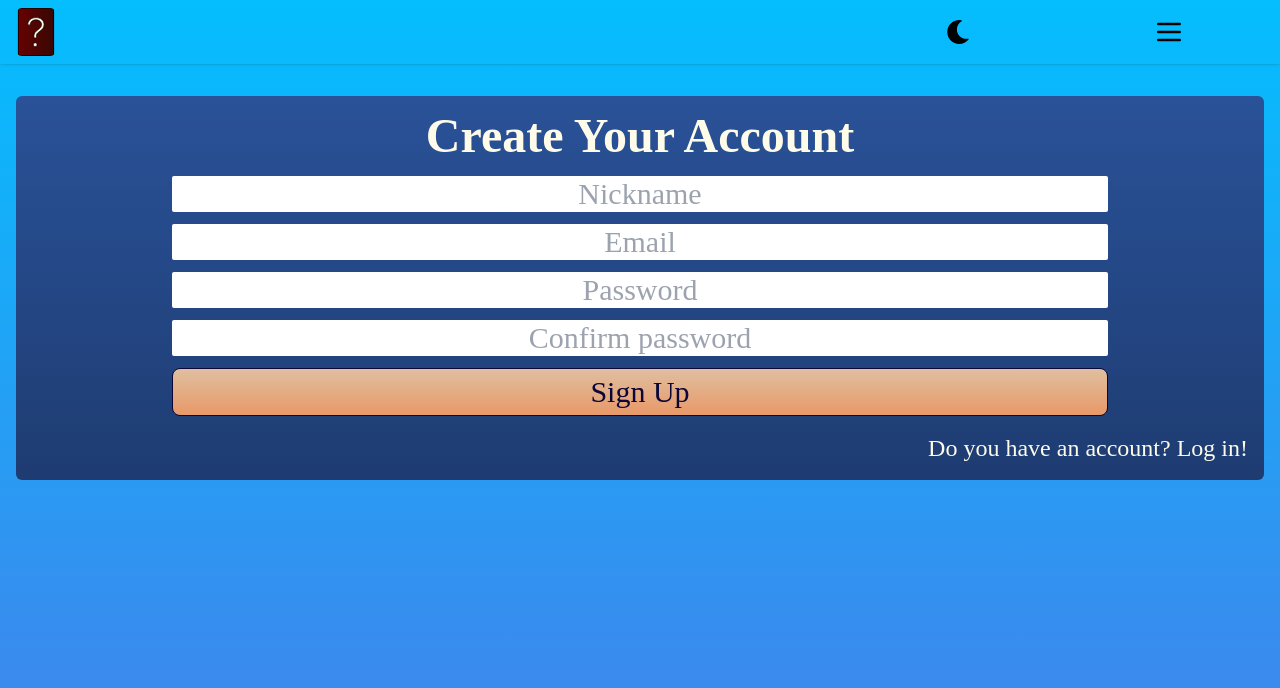
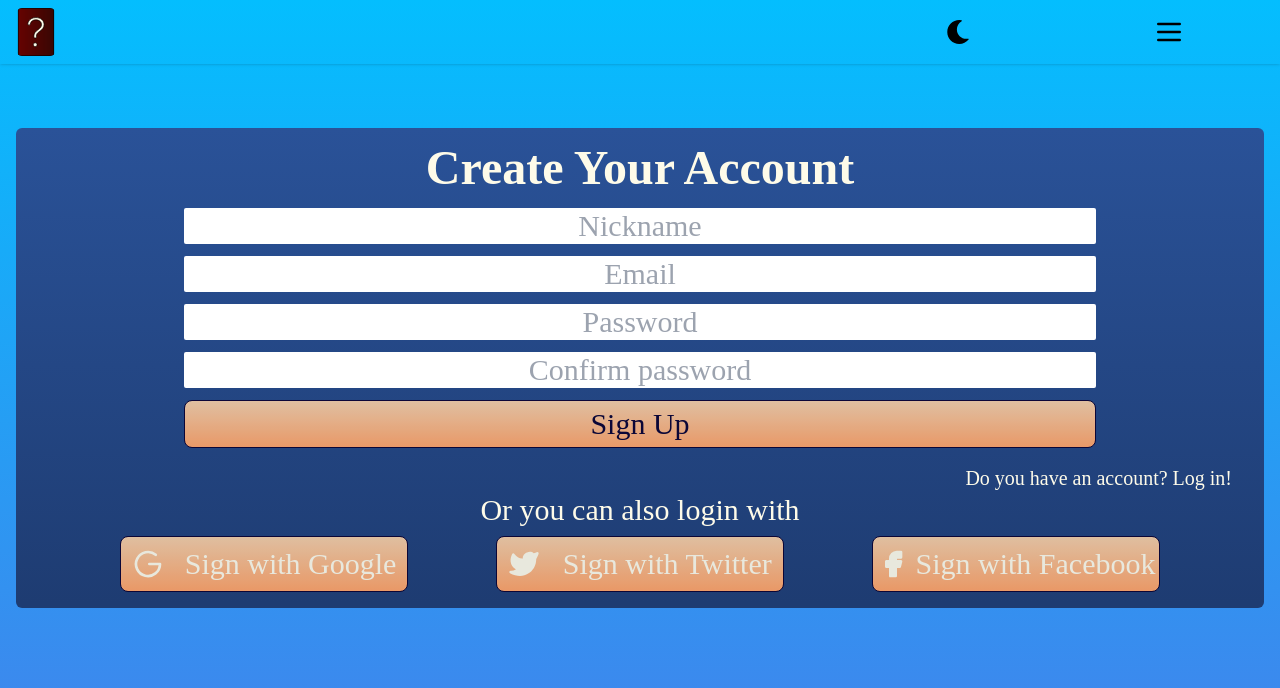
Before and after one commit to deiviiss/memory-game, a React (Vite) app: page /signup in a window 1280 px wide. Shown: the top 688 px of the page. Built offline with nearby package versions, Linux system fonts and the light colour scheme; a web font is replaced by a local one.

Commit message:
style: :lipstick: Simplify login & signup

```diff
--- a/src/pages/LoginPage.jsx
+++ b/src/pages/LoginPage.jsx
@@ -2,17 +2,17 @@ import { Link } from 'react-router-dom'
 
 export default function LoginPage () {
   return (
-    <div className="w-screen h-full flex justify-center items-center text-secondary overflow-hidden md:pt-12">
-      <div className="w-full h-auto flex flex-col justify-evenly my-8 mx-4 p-4 bg-secondary-gradient rounded-md md:flex-row lg:text-4xl dark:bg-dark-secondary-gradient">
-        <div className="md:w-1/2 md:space-y-4">
+    <div className="w-screen h-full flex justify-center items-center text-secondary overflow-hidden md:pt-8">
+      <div className="w-full h-auto flex flex-col justify-evenly my-8 mx-4 p-4 bg-secondary-gradient rounded-md lg:text-4xl dark:bg-dark-secondary-gradient">
+        <div className="md:space-y-4">
           <Link
             to="/signup"
-            className="flex justify-end pt-4 pr-2 text-xl pb-2 hover:underline md:justify-start md:p-0 lg:text-2xl"
+            className="flex justify-end pt-4 pr-2 text-xl pb-2 hover:underline md:p-0 lg:text-2xl"
           >
             Don&apos;t have an account? Sign up!
           </Link>
           <div className="flex flex-col items-center space-y-2 lg:space-y-4">
-            <h4 className="font-bold lg:text-5xl">Login To Your Account</h4>
+            <h4 className="font-bold pb-2 text-4xl lg:text-5xl">Login To Your Account</h4>
             <form className="w-full flex flex-col items-center space-y-1 lg:space-y-2">
               <input
                 className="w-3/4 text-2xl text-center rounded-sm lg:text-3xl"
@@ -25,7 +25,7 @@ export default function LoginPage () {
                 placeholder="Password"
               />
               <input
-                className="w-3/4 h-full text-primary p-2 bg-modal-gradient border border-primary rounded-lg cursor-pointer opacity-90 hover:opacity-100 dark:bg-dark-modal-gradient dark:border-secondary dark:text-secondary"
+                className="w-3/4 h-full text-primary p-2 mt-2 bg-modal-gradient border border-primary rounded-lg cursor-pointer opacity-90 hover:opacity-100 dark:bg-dark-modal-gradient dark:border-secondary dark:text-secondary"
                 type="submit"
                 value="Log In"
               />
@@ -45,8 +45,9 @@ export default function LoginPage () {
           </div>
         </div>
 
-        <div className="w-full h-auto flex flex-col justify-center items-center pt-2 space-y-2 md:w-1/2 md:space-y-4">
-          <a className="flex justify-around items-center h-12 w-full bg-red-600 border border-primary rounded-lg opacity-90 cursor-pointer hover:opacity-100 lg:h-14 dark:bg-red-800 dark:border-secondary">
+        <span className='text-center pb-2'>Or you can also login with</span>
+        <div className="w-full h-full flex justify-evenly content-center items-center">
+          <a className="flex justify-around items-center h-12 w-12 bg-modal-gradient border border-primary rounded-lg opacity-90 cursor-pointer hover:opacity-100 md:w-60 lg:h-14 lg:w-72 dark:bg-dark-modal-gradient dark:border-secondary">
             <svg
               xmlns="http://www.w3.org/2000/svg"
               className="icon icon-tabler icon-tabler-brand-google w-6 h-6 lg:w-8 lg:h-8 "
@@ -61,9 +62,9 @@ export default function LoginPage () {
               <path stroke="none" d="M0 0h24v24H0z" fill="none"></path>{' '}
               <path d="M17.788 5.108a9 9 0 1 0 3.212 6.892h-8"></path>
             </svg>
-            <span className="whitespace-nowrap">Sign in with Google</span>
+            <span className='whitespace-nowrap hidden md:block'>Sign with Google</span>
           </a>
-          <a className="flex justify-around items-center h-12 w-full bg-cyan-500 border border-primary rounded-lg opacity-90 cursor-pointer hover:opacity-100 lg:h-14 dark:bg-cyan-700 dark:border-secondary">
+          <a className="flex justify-around items-center h-12 w-12 bg-modal-gradient mt-0 border border-primary rounded-lg opacity-90 cursor-pointer hover:opacity-100 md:w-60 lg:h-14 lg:w-72 dark:bg-dark-modal-gradient dark:border-secondary">
             <svg
               xmlns="http://www.w3.org/2000/svg"
               className="icon icon-tabler icon-tabler-brand-twitter-filled w-6 h-6 lg:w-8 lg:h-8"
@@ -82,12 +83,12 @@ export default function LoginPage () {
                 fill="currentColor"
               ></path>{' '}
             </svg>
-            <span className="whitespace-nowrap">Sign in with Twitter</span>
+            <span className='whitespace-nowrap hidden md:block'>Sign with Twitter</span>
           </a>
-          <a className="flex justify-around items-center h-12 w-full bg-blue-700 border border-primary rounded-lg opacity-90 cursor-pointer hover:opacity-100 lg:h-14 dark:bg-blue-900 dark:border-secondary">
+          <a className="flex justify-around items-center h-12 w-12 bg-modal-gradient mt-0 border border-primary rounded-lg opacity-90 cursor-pointer hover:opacity-100 md:w-60 lg:h-14 lg:w-72 dark:bg-dark-modal-gradient dark:border-secondary">
             <svg
             xmlns="http://www.w3.org/2000/svg"
-              className="icon icon-tabler icon-tabler-brand-meta w-6 h-6 lg:w-8 lg:h-8"
+            className="icon icon-tabler icon-tabler-brand-facebook-filled w-6 h-6 lg:w-8 lg:h-8"
             viewBox="0 0 24 24"
             strokeWidth="2"
             stroke="currentColor"
@@ -95,12 +96,13 @@ export default function LoginPage () {
             strokeLinecap="round"
             strokeLinejoin="round"
             >
-              {' '}
-              <path stroke="none" d="M0 0h24v24H0z" fill="none"></path>{' '}
-              <path d="M12 10.174c1.766 -2.784 3.315 -4.174 4.648 -4.174c2 0 3.263 2.213 4 5.217c.704 2.869 .5 6.783 -2 6.783c-1.114 0 -2.648 -1.565 -4.148 -3.652a27.627 27.627 0 0 1 -2.5 -4.174z"></path>{' '}
-              <path d="M12 10.174c-1.766 -2.784 -3.315 -4.174 -4.648 -4.174c-2 0 -3.263 2.213 -4 5.217c-.704 2.869 -.5 6.783 2 6.783c1.114 0 2.648 -1.565 4.148 -3.652c1 -1.391 1.833 -2.783 2.5 -4.174z"></path>{' '}
+              <path stroke="none" d="M0 0h24v24H0z" fill="none"></path>
+              <path d="M18 2a1 1 0 0 1 .993 .883l.007 .117v4a1 1 0 0 1 -.883 .993l-.117 .007h-3v1h3a1 1 0 0 1 .991 1.131l-.02 .112l-1 4a1 1 0 0 1 -.858 .75l-.113 .007h-2v6a1 1 0 0 1 -.883 .993l-.117 .007h-4a1 1 0 0 1 -.993 -.883l-.007 -.117v-6h-2a1 1 0 0 1 -.993 -.883l-.007 -.117v-4a1 1 0 0 1 .883 -.993l.117 -.007h2v-1a6 6 0 0 1 5.775 -5.996l.225 -.004h3z"
+              strokeWidth={0}
+              fill="currentColor"
+              ></path>
             </svg>
-            <span className="whitespace-nowrap">Sign in with Meta</span>
+            <span className='whitespace-nowrap hidden md:block'>Sign with Facebook</span>
           </a>
         </div>
       </div>
--- a/src/pages/SignupPage.jsx
+++ b/src/pages/SignupPage.jsx
@@ -2,8 +2,8 @@ import { Link } from 'react-router-dom'
 
 export default function SignupPage () {
   return (
-      <div className="w-screen flex text-secondary overflow-hidden">
-        <div className="w-full h-96 flex flex-col justify-evenly my-8 mx-4 bg-secondary-gradient rounded-md dark:bg-dark-secondary-gradient">
+      <div className="w-screen flex text-secondary overflow-hidden md:pt-8">
+        <div className="w-full h-auto flex flex-col justify-evenly my-8 mx-4 p-4 bg-secondary-gradient rounded-md dark:bg-dark-secondary-gradient">
             <div className="flex flex-col items-center space-y-2">
                 <h4 className="pb-2 text-4xl font-bold lg:text-5xl">Create Your Account</h4>
                 <form className="w-full flex flex-col items-center text-primary space-y-1 lg:space-y-3">
@@ -14,8 +14,68 @@ export default function SignupPage () {
                     <input className="w-3/4 h-12 bg-modal-gradient text-primary border border-primary rounded-lg cursor-pointer opacity-90 hover:opacity-100 dark:bg-dark-modal-gradient dark:border-secondary dark:text-secondary" type="submit" value="Sign Up"/>
                 </form>
                 <div className="w-full flex justify-around px-2 pt-2 text-2xl ">
-                    <Link to="/login" className="w-full flex justify-end pr-2 cursor-pointer hover:underline">Do you have an account? Log in!</Link>
+                    <Link to="/login" className="w-full flex justify-end pr-2 text-xl cursor-pointer hover:underline">Do you have an account? Log in!</Link>
                 </div>
+            </div>
+            <span className='text-center pb-2'>Or you can also login with</span>
+            <div className="w-full h-full flex justify-evenly content-center items-center">
+                <a className="flex justify-around items-center h-12 w-12 bg-modal-gradient border border-primary rounded-lg opacity-90 cursor-pointer hover:opacity-100 md:w-60 lg:h-14 lg:w-72 dark:bg-dark-modal-gradient dark:border-secondary">
+                    <svg
+                    xmlns="http://www.w3.org/2000/svg"
+                    className="icon icon-tabler icon-tabler-brand-google w-6 h-6 lg:w-8 lg:h-8 "
+                    viewBox="0 0 24 24"
+                    strokeWidth="2"
+                    stroke="currentColor"
+                    fill="none"
+                    strokeLinecap="round"
+                    strokeLinejoin="round"
+                    >
+                    {' '}
+                    <path stroke="none" d="M0 0h24v24H0z" fill="none"></path>{' '}
+                    <path d="M17.788 5.108a9 9 0 1 0 3.212 6.892h-8"></path>
+                    </svg>
+                    <span className='whitespace-nowrap hidden md:block'>Sign with Google</span>
+                </a>
+                <a className="flex justify-around items-center h-12 w-12 bg-modal-gradient mt-0 border border-primary rounded-lg opacity-90 cursor-pointer hover:opacity-100 md:w-60 lg:h-14 lg:w-72 dark:bg-dark-modal-gradient dark:border-secondary">
+                    <svg
+                    xmlns="http://www.w3.org/2000/svg"
+                    className="icon icon-tabler icon-tabler-brand-twitter-filled w-6 h-6 lg:w-8 lg:h-8"
+                    viewBox="0 0 24 24"
+                    strokeWidth="2"
+                    stroke="currentColor"
+                    fill="none"
+                    strokeLinecap="round"
+                    strokeLinejoin="round"
+                    >
+                    {' '}
+                    <path stroke="none" d="M0 0h24v24H0z" fill="none"></path>{' '}
+                    <path
+                        d="M14.058 3.41c-1.807 .767 -2.995 2.453 -3.056 4.38l-.002 .182l-.243 -.023c-2.392 -.269 -4.498 -1.512 -5.944 -3.531a1 1 0 0 0 -1.685 .092l-.097 .186l-.049 .099c-.719 1.485 -1.19 3.29 -1.017 5.203l.03 .273c.283 2.263 1.5 4.215 3.779 5.679l.173 .107l-.081 .043c-1.315 .663 -2.518 .952 -3.827 .9c-1.056 -.04 -1.446 1.372 -.518 1.878c3.598 1.961 7.461 2.566 10.792 1.6c4.06 -1.18 7.152 -4.223 8.335 -8.433l.127 -.495c.238 -.993 .372 -2.006 .401 -3.024l.003 -.332l.393 -.779l.44 -.862l.214 -.434l.118 -.247c.265 -.565 .456 -1.033 .574 -1.43l.014 -.056l.008 -.018c.22 -.593 -.166 -1.358 -.941 -1.358l-.122 .007a.997 .997 0 0 0 -.231 .057l-.086 .038a7.46 7.46 0 0 1 -.88 .36l-.356 .115l-.271 .08l-.772 .214c-1.336 -1.118 -3.144 -1.254 -5.012 -.554l-.211 .084z"
+                        strokeWidth={0}
+                        fill="currentColor"
+                    ></path>{' '}
+                    </svg>
+                    <span className='whitespace-nowrap hidden md:block'>Sign with Twitter</span>
+                </a>
+                <a className="flex justify-around items-center h-12 w-12 bg-modal-gradient mt-0 border border-primary rounded-lg opacity-90 cursor-pointer hover:opacity-100 md:w-60 lg:h-14 lg:w-72 dark:bg-dark-modal-gradient dark:border-secondary">
+                    <svg
+                    xmlns="http://www.w3.org/2000/svg"
+                    className="icon icon-tabler icon-tabler-brand-facebook-filled w-6 h-6 lg:w-8 lg:h-8"
+                    viewBox="0 0 24 24"
+                    strokeWidth="2"
+                    stroke="currentColor"
+                    fill="none"
+                    strokeLinecap="round"
+                    strokeLinejoin="round"
+                    >
+                    <path stroke="none" d="M0 0h24v24H0z" fill="none"></path>
+                    <path d="M18 2a1 1 0 0 1 .993 .883l.007 .117v4a1 1 0 0 1 -.883 .993l-.117 .007h-3v1h3a1 1 0 0 1 .991 1.131l-.02 .112l-1 4a1 1 0 0 1 -.858 .75l-.113 .007h-2v6a1 1 0 0 1 -.883 .993l-.117 .007h-4a1 1 0 0 1 -.993 -.883l-.007 -.117v-6h-2a1 1 0 0 1 -.993 -.883l-.007 -.117v-4a1 1 0 0 1 .883 -.993l.117 -.007h2v-1a6 6 0 0 1 5.775 -5.996l.225 -.004h3z"
+                    strokeWidth={0}
+                    fill="currentColor"
+                    ></path>
+                    </svg>
+                    <span className='whitespace-nowrap hidden md:block'>Sign with Facebook</span>
+                </a>
             </div>
           </div>
       </div>
```
Lines whose indentation alone changed are shown as unchanged.
